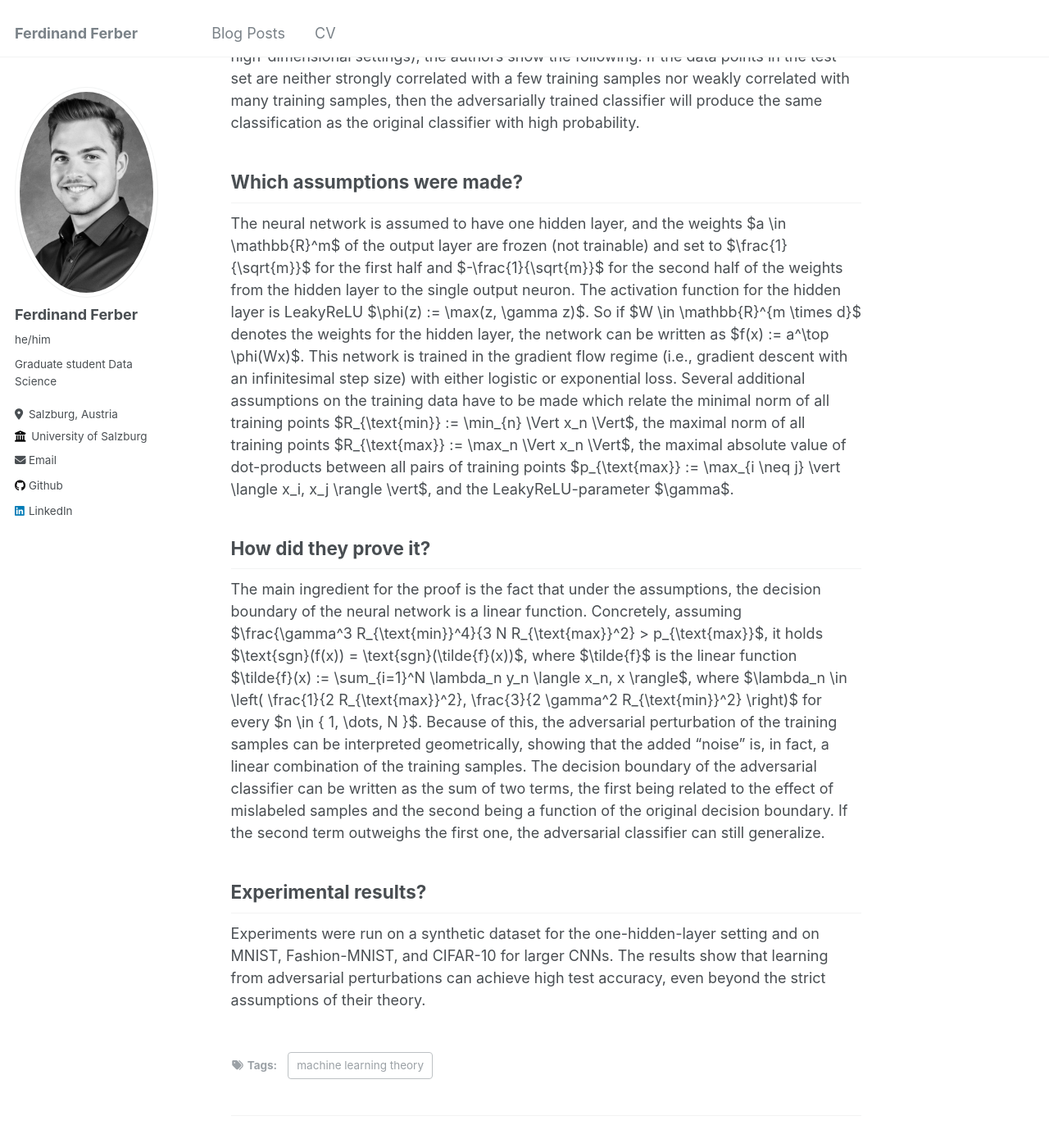
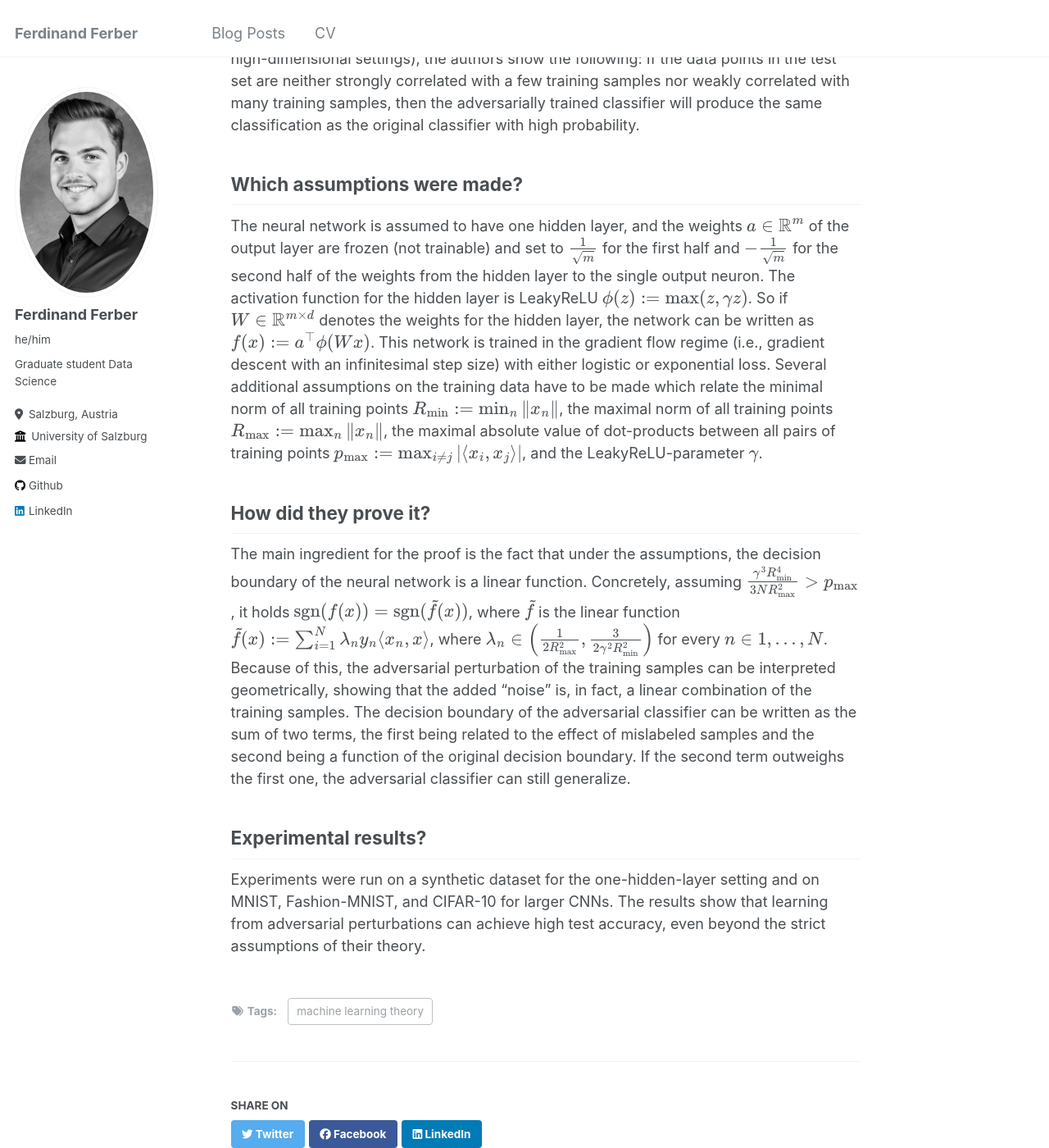
Before and after one commit to f-ferber/f-ferber.github.io, a Jekyll site: the page built from _posts/2024-06-14-learning-from-adversarial-perturbations.md, in a window 1280 px wide and 1400 px high, scrolled down 710 px. Shown: the whole window at 82% size. Built offline with Jekyll 4.4.1, drawn with Linux system fonts in a browser that asks for light colours.

Commit message:
Corrected mathjax

```diff
--- a/_posts/2024-06-14-learning-from-adversarial-perturbations.md
+++ b/_posts/2024-06-14-learning-from-adversarial-perturbations.md
@@ -6,7 +6,7 @@ tags:
   - machine learning theory
 ---
 
-# This is a high-level summary of the paper
+This is a high-level summary of the paper
 
 Kumano, Soichiro, Hiroshi Kera, and Toshihiko Yamasaki. **"Theoretical Understanding of Learning from Adversarial Perturbations."** arXiv preprint arXiv:2402.10470 (2024).
 
@@ -17,10 +17,10 @@ Given a dataset, a binary classifier is trained. Then, an adversary perturbs (i.
 For some kind of structurally simple neural network (see below) and under the assumption that the training data points are mutually orthogonal (which they claim to be common in high-dimensional settings), the authors show the following: If the data points in the test set are neither strongly correlated with a few training samples nor weakly correlated with many training samples, then the adversarially trained classifier will produce the same classification as the original classifier with high probability.
 
 ## Which assumptions were made?
-The neural network is assumed to have one hidden layer, and the weights $a \in \mathbb{R}^m$ of the output layer are frozen (not trainable) and set to $\frac{1}{\sqrt{m}}$ for the first half and $-\frac{1}{\sqrt{m}}$ for the second half of the weights from the hidden layer to the single output neuron. The activation function for the hidden layer is LeakyReLU $\phi(z) := \max(z, \gamma z)$. So if $W \in \mathbb{R}^{m \times d}$ denotes the weights for the hidden layer, the network can be written as $f(x) := a^\top \phi(Wx)$. This network is trained in the gradient flow regime (i.e., gradient descent with an infinitesimal step size) with either logistic or exponential loss. Several additional assumptions on the training data have to be made which relate the minimal norm of all training points $R_{\text{min}} := \min_{n} \Vert x_n \Vert$, the maximal norm of all training points $R_{\text{max}} := \max_n \Vert x_n \Vert$, the maximal absolute value of dot-products between all pairs of training points $p_{\text{max}} := \max_{i \neq j} \vert \langle x_i, x_j \rangle \vert$, and the LeakyReLU-parameter $\gamma$.
+The neural network is assumed to have one hidden layer, and the weights \\(a \in \mathbb{R}^m\\) of the output layer are frozen (not trainable) and set to \\(\frac{1}{\sqrt{m}}\\) for the first half and \\(-\frac{1}{\sqrt{m}}\\) for the second half of the weights from the hidden layer to the single output neuron. The activation function for the hidden layer is LeakyReLU \\(\phi(z) := \max(z, \gamma z)\\). So if \\(W \in \mathbb{R}^{m \times d}\\) denotes the weights for the hidden layer, the network can be written as \\(f(x) := a^\top \phi(Wx)\\). This network is trained in the gradient flow regime (i.e., gradient descent with an infinitesimal step size) with either logistic or exponential loss. Several additional assumptions on the training data have to be made which relate the minimal norm of all training points \\(R_{\text{min}} := \min_{n} \Vert x_n \Vert\\), the maximal norm of all training points \\(R_{\text{max}} := \max_n \Vert x_n \Vert\\), the maximal absolute value of dot-products between all pairs of training points \\(p_{\text{max}} := \max_{i \neq j} \vert \langle x_i, x_j \rangle \vert\\), and the LeakyReLU-parameter \\(\gamma\\).
 
 ## How did they prove it?
-The main ingredient for the proof is the fact that under the assumptions, the decision boundary of the neural network is a linear function. Concretely, assuming $\frac{\gamma^3 R_{\text{min}}^4}{3 N R_{\text{max}}^2} > p_{\text{max}}$, it holds $\text{sgn}(f(x)) = \text{sgn}(\tilde{f}(x))$, where $\tilde{f}$ is the linear function $\tilde{f}(x) := \sum_{i=1}^N \lambda_n y_n \langle x_n, x \rangle$, where $\lambda_n \in \left( \frac{1}{2 R_{\text{max}}^2}, \frac{3}{2 \gamma^2 R_{\text{min}}^2} \right)$ for every $n \in \{ 1, \dots, N \}$. Because of this, the adversarial perturbation of the training samples can be interpreted geometrically, showing that the added "noise" is, in fact, a linear combination of the training samples. The decision boundary of the adversarial classifier can be written as the sum of two terms, the first being related to the effect of mislabeled samples and the second being a function of the original decision boundary. If the second term outweighs the first one, the adversarial classifier can still generalize.
+The main ingredient for the proof is the fact that under the assumptions, the decision boundary of the neural network is a linear function. Concretely, assuming \\(\frac{\gamma^3 R_{\text{min}}^4}{3 N R_{\text{max}}^2} > p_{\text{max}}\\), it holds \\(\text{sgn}(f(x)) = \text{sgn}(\tilde{f}(x))\\), where \\(\tilde{f}\\) is the linear function \\(\tilde{f}(x) := \sum_{i=1}^N \lambda_n y_n \langle x_n, x \rangle\\), where \\(\lambda_n \in \left( \frac{1}{2 R_{\text{max}}^2}, \frac{3}{2 \gamma^2 R_{\text{min}}^2} \right)\\) for every \\(n \in \{ 1, \dots, N \}\\). Because of this, the adversarial perturbation of the training samples can be interpreted geometrically, showing that the added "noise" is, in fact, a linear combination of the training samples. The decision boundary of the adversarial classifier can be written as the sum of two terms, the first being related to the effect of mislabeled samples and the second being a function of the original decision boundary. If the second term outweighs the first one, the adversarial classifier can still generalize.
 
 ## Experimental results?
 Experiments were run on a synthetic dataset for the one-hidden-layer setting and on MNIST, Fashion-MNIST, and CIFAR-10 for larger CNNs. The results show that learning from adversarial perturbations can achieve high test accuracy, even beyond the strict assumptions of their theory.
```
